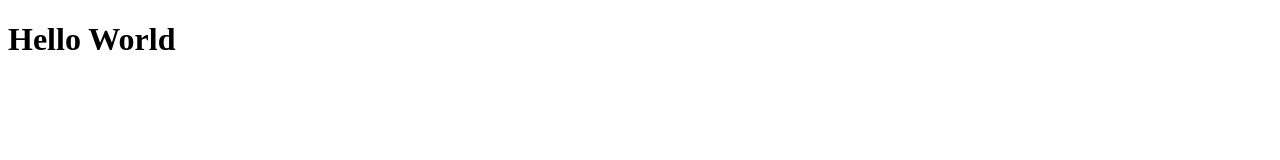
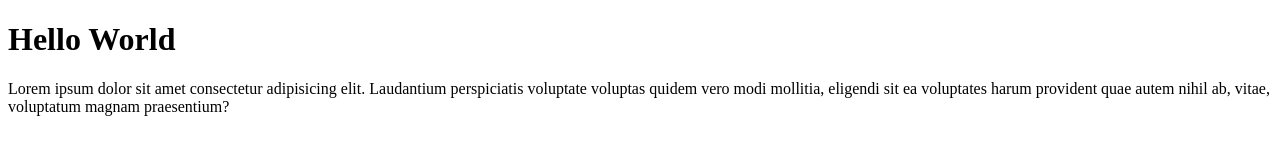
Before and after one commit to HoylakeComputerClub/HoylakeComputerClub.github.io, a plain HTML site: page index.html in a window 1280 px wide. Drawn offline with Linux system fonts and the light colour scheme.

Commit message:
updated paragraph

```diff
--- a/index.html
+++ b/index.html
@@ -8,5 +8,6 @@
 </head>
 <body>
     <h1>Hello World</h1>
+    <p>Lorem ipsum dolor sit amet consectetur adipisicing elit. Laudantium perspiciatis voluptate voluptas quidem vero modi mollitia, eligendi sit ea voluptates harum provident quae autem nihil ab, vitae, voluptatum magnam praesentium?</p>
 </body>
 </html>
```
